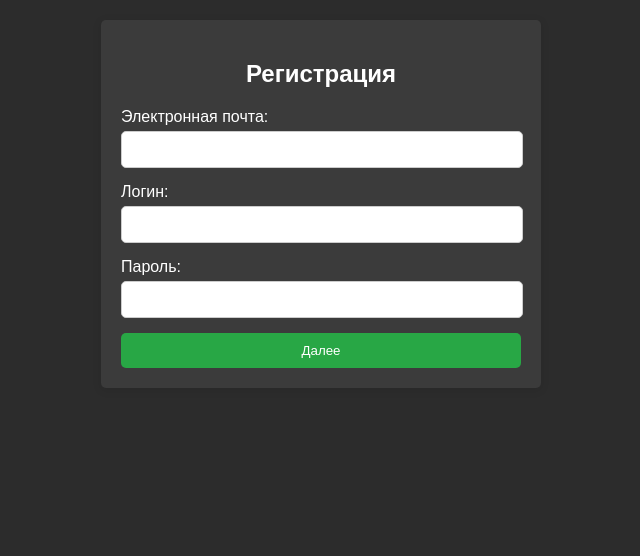
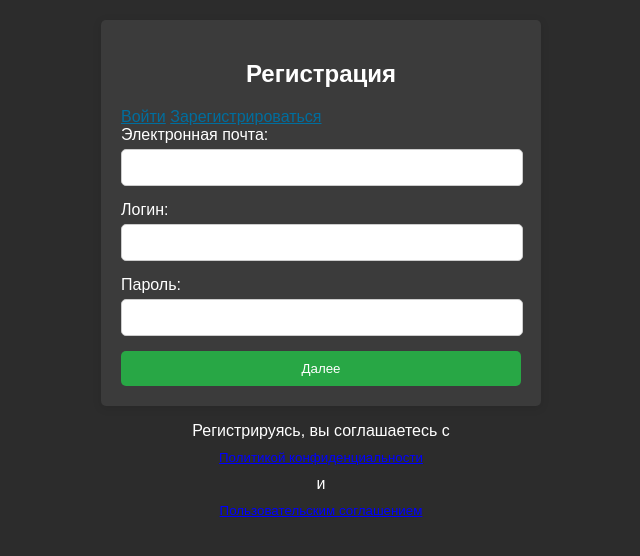
Before and after one commit to Mik-23/browser, a Django app: page /register_in_chat in a window 1280 px wide. Shown: the top 556 px of the page, without its empty margins (319-959 px from the left). Run offline with Django 5.2, Linux system fonts and the light colour scheme.

Commit message:
Update register_in_chat.html

```diff
--- a/mixchat/main/templates/main/register_in_chat.html
+++ b/mixchat/main/templates/main/register_in_chat.html
@@ -42,7 +42,7 @@
             border: 1px solid #ccc;
 
         }
-        button {
+        .form-button {
             width: 100%;
             padding: 10px;
             background-color: #28a745;
@@ -51,8 +51,19 @@
             border-radius: 5px;
             cursor: pointer;
         }
-        button:hover {
+        .form-button:hover {
             background-color: #218838;
+        }
+        button {
+            width: 100%;
+            padding: 10px;
+            background-color: #2c2c2c;
+            color: blue;
+            border: none;
+        }
+
+        button a:hover {
+            color: #009BDE;
         }
         .email-error {
           color: red;
@@ -62,6 +73,18 @@
           color: red;
           font-weight: bold;
         }
+        p {
+            text-align: center;
+            color: white
+        }
+
+        .links a {
+            color: #006E9E;
+        }
+
+        .links a:hover {
+            color: #00A9F2;
+        }
     </style>
 </head>
 <body>
@@ -69,6 +92,10 @@
 <div class="container">
 
     <h2>Регистрация</h2>
+    <div class="links">
+        <a href="{% url 'auth_in_chat' %}">Войти</a>
+        <a href="{% url 'register_in_chat' %}">Зарегистрироваться</a>
+    </div>
     <form id="registerForm">
         <!-- <label for="selectCountry">Выберете страну</label>
         <select id="selectCountry" name="selectCountry"></select> -->
@@ -87,8 +114,15 @@
             <input type="password" id="reg_password" name="password" required>
         </div>
         <div id="passwordError" class="password-error" style="font-size: 14px;"></div>
-        <button type="submit">Далее</button>
+        <button class="form-button" type="submit">Далее</button>
     </form>
+</div>
+<div class="text-buttons" >
+    <p> Регистрируясь, вы соглашаетесь с
+    <button><a href="{% url 'privacy_policy' %}" style="color: blue">Политикой конфиденциальности</a></button>
+        и
+    <button><a href="{% url 'agreement' %}" style="color: blue">Пользовательским соглашением</a></button>
+    </p>
 </div>
 
 <script src="{% static 'main/js/register_to_login.js' %}"></script>
```
